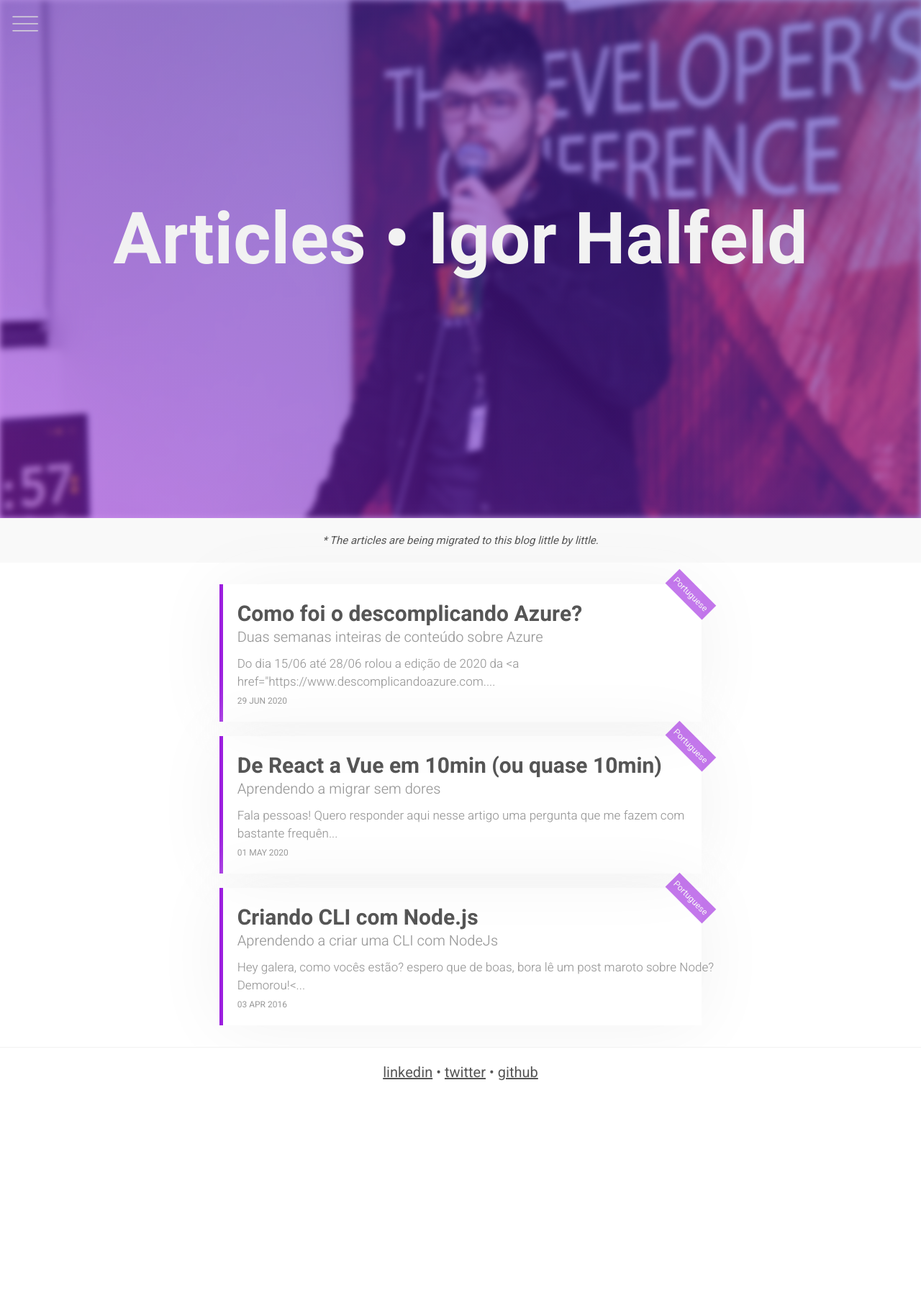
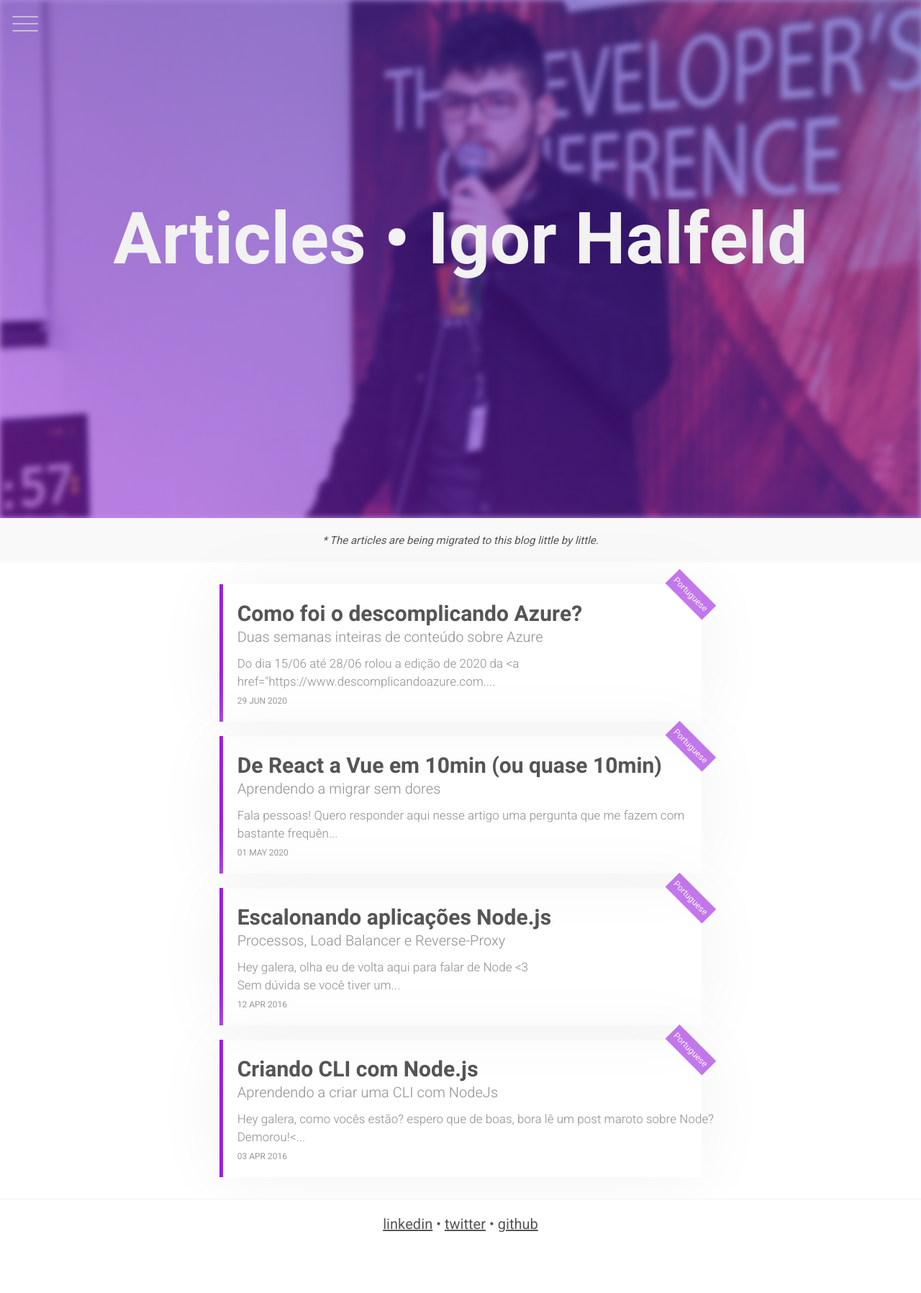
Before and after one commit to Halfeld/website, a Jekyll site: the page built from articles.html, in a window 1280 px wide. Shown: the whole page at 72% size. Built offline with Jekyll 4.4.1, drawn with Linux system fonts in a browser that asks for light colours; before the commit the page ends 1586 px from its top, so only the background shows below that; some of the changed lines change nothing that is shown.

Commit message:
add new post

````diff
--- /dev/null
+++ b/_posts/2016-04-12-escalando-aplicacoes-nodejs.md
@@ -0,0 +1,175 @@
+---
+layout: post
+title: "Escalonando aplicações Node.js"
+desc: "Processos, Load Balancer e Reverse-Proxy"
+lang: "Portuguese"
+date: 2016-04-12T00:00:00.000Z
+image: escalonar-nodejs.png
+---
+
+Hey galera, olha eu de volta aqui para falar de Node <3
+
+Sem dúvida se você tiver uma aplicação em produção em algum momento chega a hora de escalonar ~~claro se o projeto tiver dado certo :P~~ e o seu back-end for em node, acaba aparecendo uma dúvida em sua cabeça pensante...
+
+> Tá aumentando o número de requisições, a parada tá crescendo... E agora mano?
+
+calma véi... fica de boa e pega um café qué nois :D
+
+# Como faço para escalonar com node?
+
+Bem, para você "sacar" melhor este post recomendo fortemente dar uma olhada nessa [playlist](https://www.youtube.com/watch?v=KtDwdoxQL4A&list=PLQCmSnNFVYnTFo60Bt972f8HA4Td7WKwq){:target="_blank"} do [Rodrigo Branas](https://twitter.com/rodrigobranas){:target="_blank"} que falam tanto da história do node quanto seu funcionamento.
+
+Tendo em mente que você já assistiu os vídeos ou já manja dos paranauês...<br>
+O node não trabalha com suporte a _Multi-Treads_ algo já presente em outras plataformas, mas ele permite sim processamento em paralelo, para isso existe o modulo nativo **cluster**.
+
+# Cluster
+
+Ele basicamente instacia novos processos da aplicação, podendo ter quantos processos você quizer, claro que para ter efeito é necessário que o número que instâncias que você criar seja o mesmo número de núcleos do CPU de seu servidor, essas instâncias compartilham a mesma porta na rede e são independentes umas das outras(se uma instância ficar offline, segue funcionando).
+
+Para se ter melhor eficiência na distruição de requisições, é necessário que exista um processo pai, o chamado **cluster master**, que será o responsável por fazer o distribuimento de forma justa para os filhos(clusters slaves).
+
+## Falar é facil néh mermão, me mostre o código!
+
+Vamos criar um arquivo chamado `cluster.js` e então colocar esse código nele:
+
+```javascript
+'use strict';
+
+const http = require('http'),
+      cluster = require('cluster');
+
+if (cluster.isMaster) {
+    cluster.fork();
+    cluster.fork();
+    cluster.fork();
+    cluster.fork();
+    return;
+}
+
+
+const server = http.createServer(function(req, res){
+  res.writeHead(200, {'Content-Type': 'text/html'});
+  res.write('<h1>Escalonando aplicações NodeJs</h1>');
+  res.end();
+});
+
+server.listen(4000, function(){
+  console.log('Servidor no ar');
+});
+```
+
+Ok, o que é realmente intereçante para nós aqui é o cluster que fiz um require e logo depois fiz aquele `if(cluster.isMaster)`, que basicamente verifica se é o cluster master, caso ele seja, ele cria instâncias com `cluster.fork()` e em seguida retorna. Note que fiz 4 vezes o `cluster.fork()` isto porquê a maquina que estou usando tem 4 núcleos, se tivesse mais, faria mais instâncias.
+
+Olhando a saida do terminal ele sobe quatro processos:
+
+```sh
+Servidor no ar
+Servidor no ar
+Servidor no ar
+Servidor no ar
+```
+
+Ainda é possível fazer muita coisa com esse meninão, basta dar uma olhadinha na [documentação](https://nodejs.org/api/cluster.html){:target="_blank"} que o baguio é loko muleke.
+
+# Reverse-Proxy
+
+**Para este post vamos usar o nginx como server, não vou entrar em detalhes de como instalar, você pode dar uma olhada na [documentação](https://www.nginx.com/resources/wiki/){:target="_blank"} que é bem bacana :)**
+
+Para aumentarmos a perfomace da aplicação vamos usar um _Reverse-Proxy_ do nginx com node e também um _static server_ fazendo com que o node apenas processe as rotas, diminuindo o número de requisições diretas na aplicação.
+
+Beleza, agora vamos até o arquivo `nginx.conf` para fazer os procedimentos. A parte do arquivo que realmente nos interessa é essa:
+
+**A localização desse arquivo varia de acordo com o seu sistema operacional, aqui no meu fedora esta em `/etc/nginx/nginx.conf`, de uma procurada aí que tu acha véi**
+
+```
+server {
+  listen 80;
+  server_name localhost;
+  access_log logs/access.log;
+
+  location /static {
+    root /meuapp/public;
+    expires max;
+  }
+
+  location / {
+    proxy_pass http://localhost:3000;
+  }
+}
+```
+
+legal, na linha `root /meuapp/public;` indicamos o caminho para os arquivos estáticos assumindo que a pasta `/meuapp` esteja na raiz do seu sistema operacional e na linha `proxy_pass http://localhost:3000` aplicamos o _Reverse-Proxy_ colocando a url com a porta que subimos o servidor node, para ser feito o redirecionamento para as demais rotas da aplicação.
+
+# Load Balancer
+
+Para entender _Load Balancer_ precisamos entender dois conceitos:
+
+- **Escalonamento vertical**: Seria você adicionar mais recursos em um único sistema (mais memória ou um disco rígido mais rápido).
+
+<br>
+
+- **Escalonamento horizontal**: Seria você adicionar mais nós ao sistema, tais como um novo computador com uma aplicação para "clusterizar" o software.
+
+Ok, um _Load Balancer_ seria um balanceamento de carga, ou seja, colocar mais máquinas rodando em conjunto com a principal tendo um escalonamento horizontal.
+
+O nginx possui suporte para três mecanismos de balanceamento de carga, são eles:
+
+<br>
+
+- **Round-Robin**: (padrão) Distribuição feito de forma circular, ou seja, se tivermos três máquinas e seis requisições, a distribuição ficará assim:
+
+Servidores | Requisições
+---------- | -----------
+Servidor 1 | Req 1       | Req 4
+Servidor 2 | Req 2       | Req 5
+Servidor 3 | Req 3       | Req 6
+
+ou seja, segue 1-2-3, 1-2-3, 1-2-3 ....
+
+<br>
+
+- **Least-connected**: A próxima conexão é direcionada para o servidor com menos conexões ativas
+
+<br>
+
+- **Ip-Hash**: Usamos quando queremos distribuir as requisições entre os componentes baseado no endereço IP do cliente que tem como origem a requisição.
+
+**Esta configuração que vou amostrar é apenas para entendermos o conceito, para mais informações, já sabe [documentação marota](http://nginx.com/resources/admin-guide/load-balancer/){:target="_blank"} :P**
+
+<br>
+
+Exemplo de _Load Balancer_:
+
+![Exemplo de load balancer](/assets/img/load-balancing.png)
+
+vamos ao arquivo `nginx.conf` na parte que nos interessa de novo e acrecentar o seguinte:
+
+```
+server {
+  listen 80;
+  server_name localhost;
+  access_log logs/access.log;
+
+  location /static {
+    root /meuapp/public;
+    expires max;
+  }
+
+  location / {
+    proxy_pass http://localhost:3000;
+  }
+}
+
+upstream myworksblog {
+  least_conn;
+
+  server 192.313.42.32;
+  server 192.414.53.11;
+}
+```
+
+Aqui acrescentamos o bloco `upstream` que tem a seguinte linha `least_conn;` que indica qual é o metodo de _balancer_ que eu quero e logo em seguida temos nossos outros servidores ao qual serão distribuidos as requisições. (coloquei IPs aleatórios que vieram na minha cabeça)
+
+# Encerramento
+
+Loko, agora temos uma noção de como escalonar aplicações nodejs, muito se tem a aprender em relação a isso, mas sempre buscando mais nós consegue hehehehe. Até a próxima ;)
--- a/_sass/_articles.scss
+++ b/_sass/_articles.scss
@@ -203,12 +203,17 @@
   }
 
   blockquote {
-    padding: 10px;
-    border-left: 5px solid #f4f4f4;
+    padding: {
+      left: 20px;
+      right: 15px;
+      top: 15px;
+      bottom: 15px;
+    }
+    border-left: 5px solid #ccc;
     margin: 50px 0 50px 0;
 
     > p {
-      color: #ccc;
+      color: #666;
 
       &::before,
       &:after {
@@ -263,6 +268,7 @@
     margin-top: 10px;
 
     &::marker {
+      content: "*";
       font-size: 2.2rem;
       color: $color-base;
     }
````
Also changed, not shown: assets/img/escalonar-nodejs.png (added), assets/img/load-balancing.png (added).
